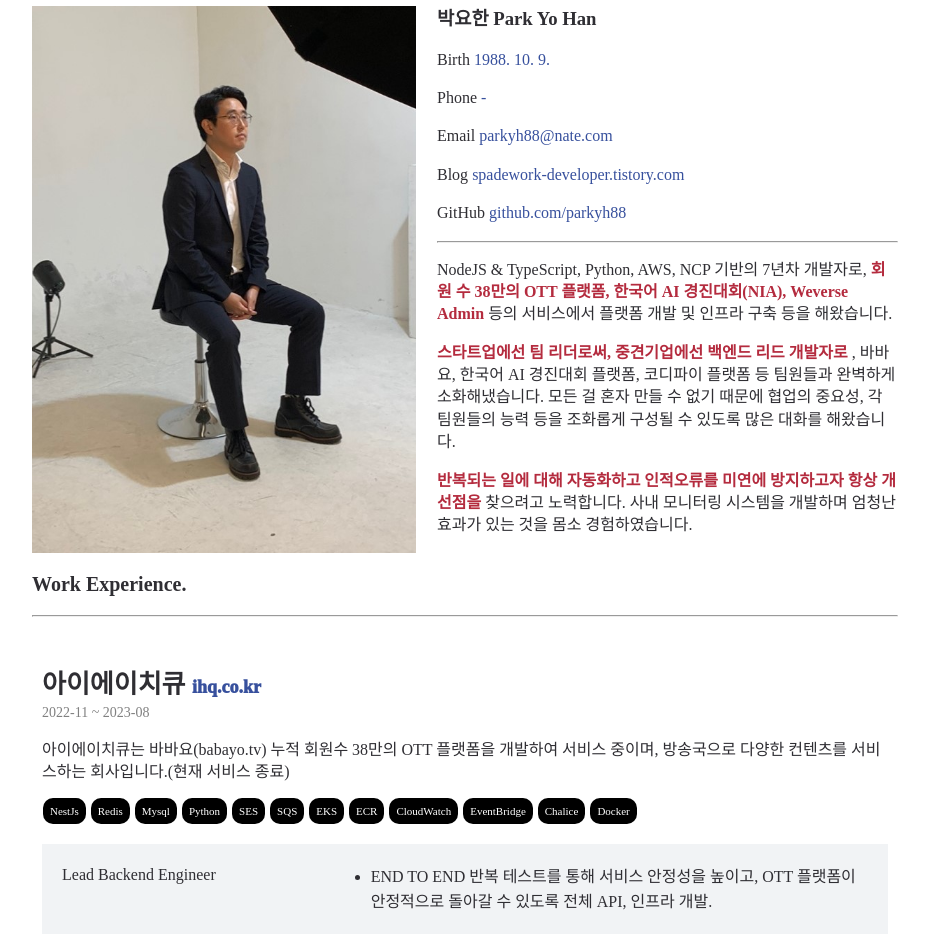
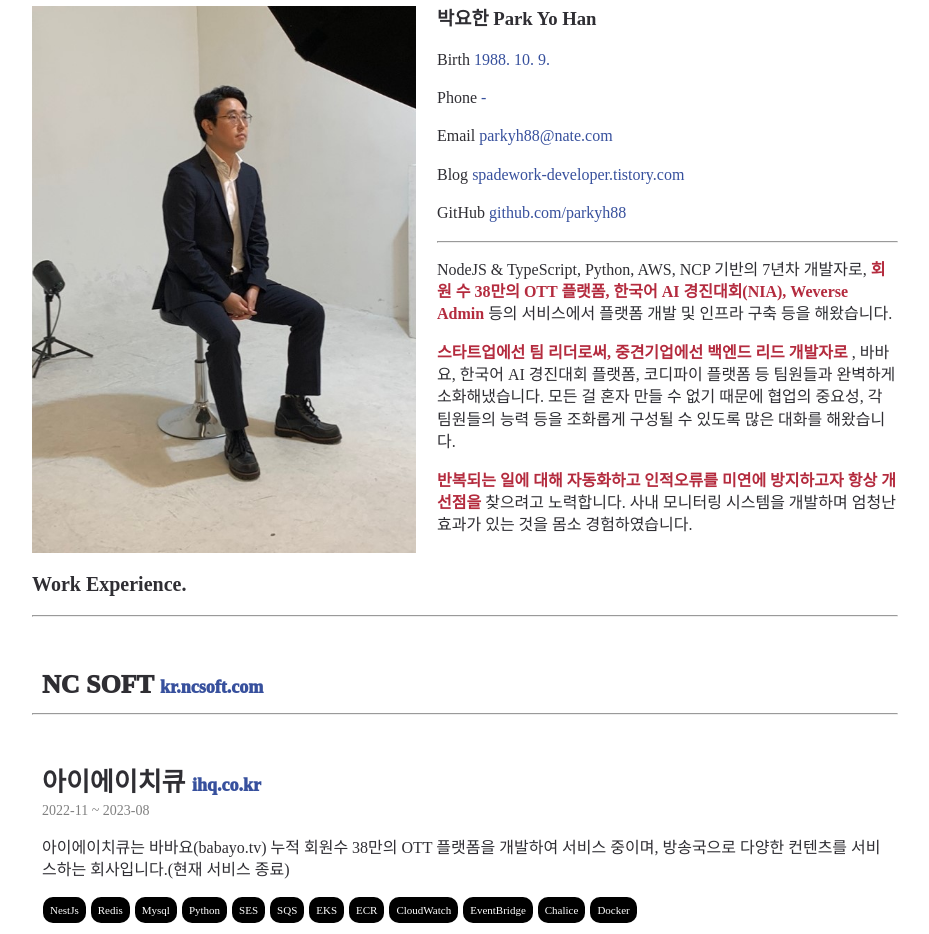
Before and after one commit to parkyh88/resume, a plain HTML site: page index.html in a window 1280 px wide. Shown: the part 166-1100 px from the top of the page, without its empty margins (175-1104 px from the left). Drawn offline with Linux system fonts and the light colour scheme; a web font is replaced by a local one.

Commit message:
현재 소속 업데이트

```diff
--- a/index.html
+++ b/index.html
@@ -188,6 +188,15 @@
             </section>
             <section>
               <h2>Work Experience.</h2>
+              <hr/>
+              <div class="work-list">
+                <p class="company-name">
+                  NC SOFT
+                  <a href="https://kr.ncsoft.com/" target="_blank">
+                    <span>kr.ncsoft.com</span>
+                  </a>
+                </p>
+              </div>
               <hr/>
               <div class="work-list">
                 <p class="company-name">
```
